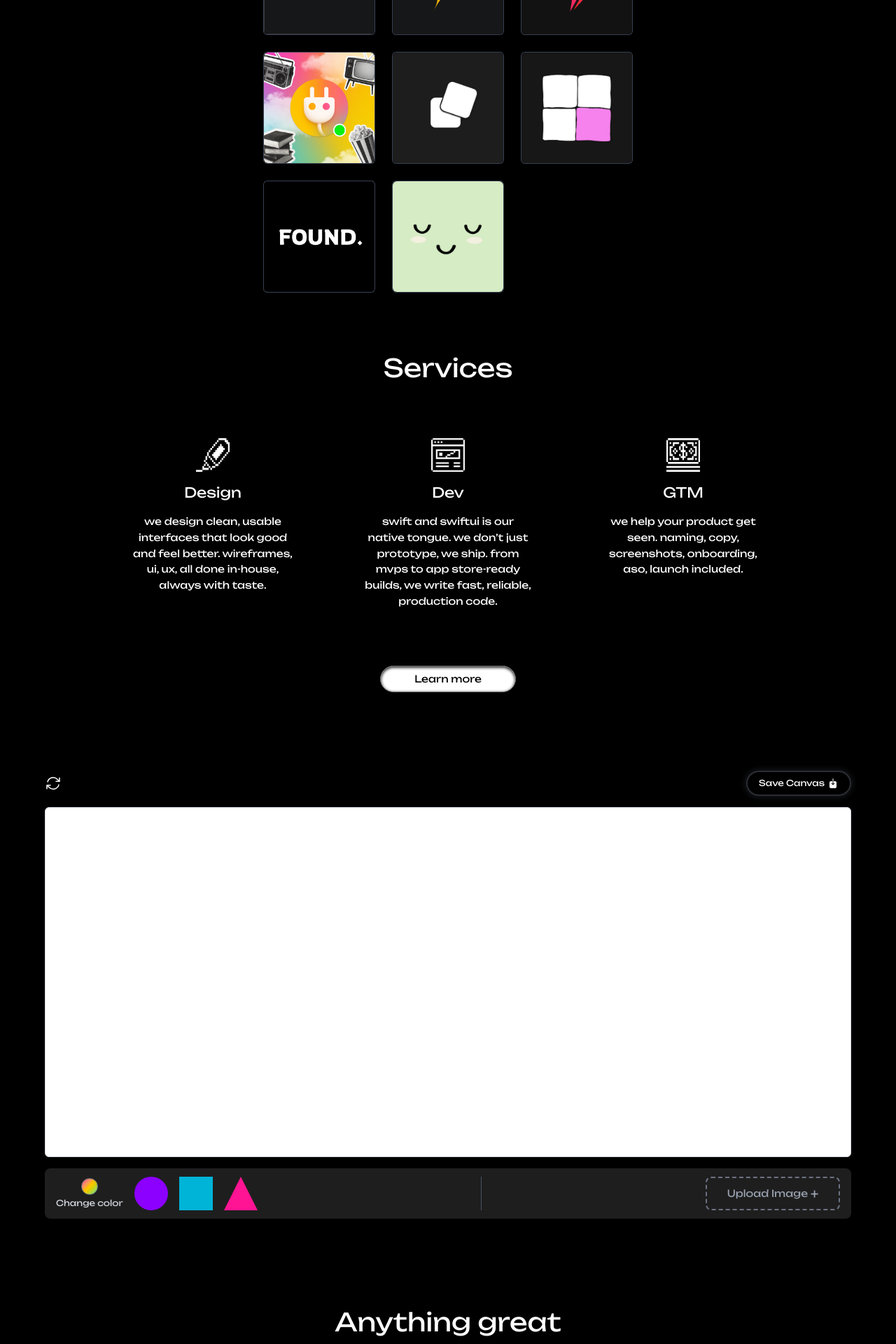
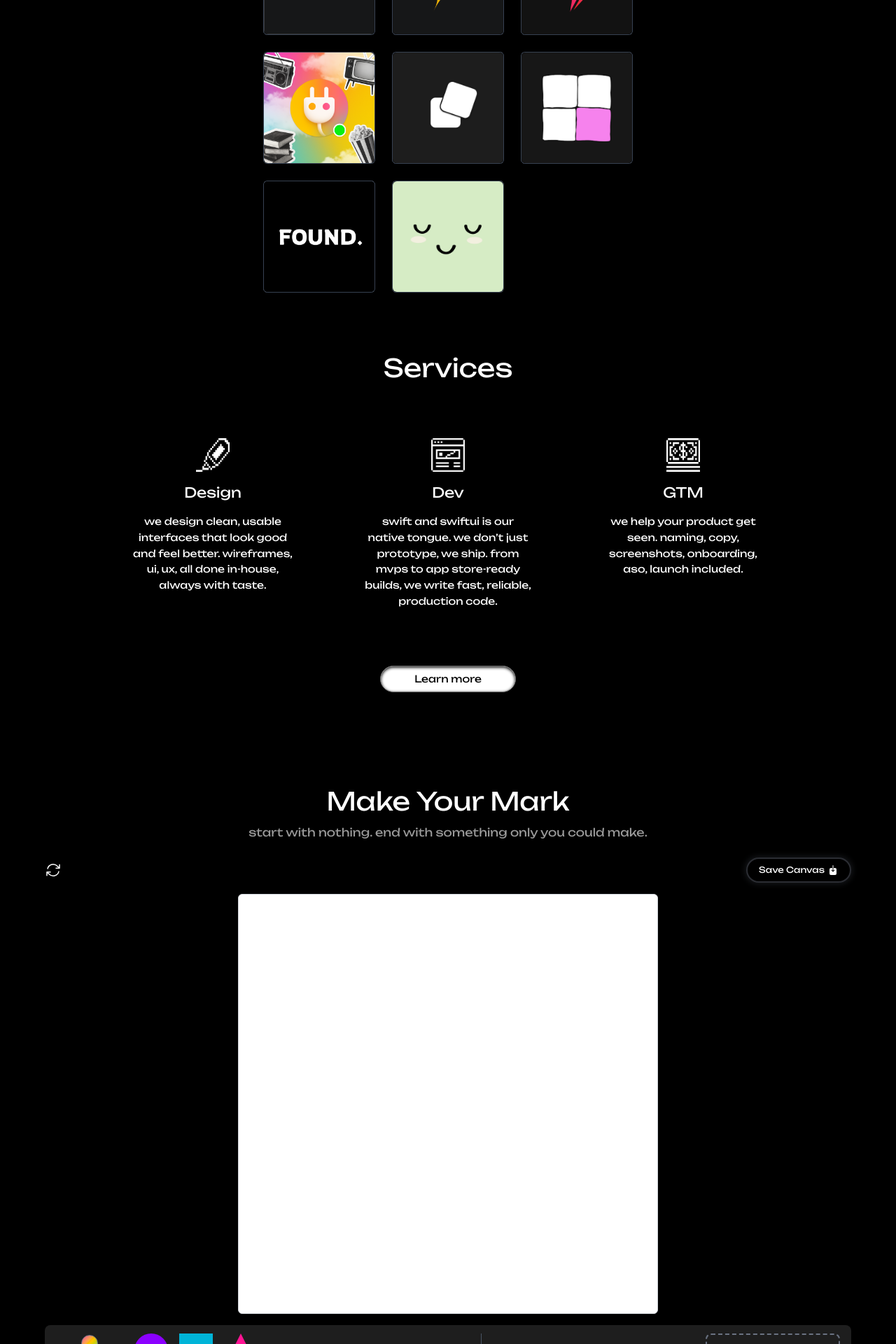
Before and after one commit to blankcanvasdesignco/Blank-Canvas-Website, a React (Vite) app: page /#/ in a window 1280 px wide. Shown: the part 880-2800 px from the top of the page at 70% size. Built offline with nearby package versions, Linux system fonts and the light colour scheme.

Commit message:
canvas square always

```diff
--- a/src/components/CanvasEditor.jsx
+++ b/src/components/CanvasEditor.jsx
@@ -235,7 +235,21 @@ export default function CanvasEditor() {
         ref={canvasRef}
         onDrop={handleDrop}
         onDragOver={handleDragOver}
-        className="relative w-full h-[500px] border border-[#D1D5DB] bg-white rounded-md shadow-md overflow-hidden"
+        className="
+          relative
+          mx-auto
+          w-full
+          max-w-[90vw]
+          sm:max-w-[400px]
+          md:max-w-[500px]
+          lg:max-w-[600px]
+          aspect-square
+          border border-[#D1D5DB]
+          bg-white
+          rounded-md
+          shadow-md
+          overflow-hidden
+        "
       >
         {canvasItems.map((item) => (
           <div
--- a/src/components/Navbar.jsx
+++ b/src/components/Navbar.jsx
@@ -9,9 +9,12 @@ const Navbar = () => {
   const [isOpen, setIsOpen] = useState(false);
 
   const handleScrollNavigation = (targetId) => {
-    setIsOpen(false); // Close menu when navigating
+    setIsOpen(false);
     if (location.pathname === "/") {
-      document.getElementById(targetId)?.scrollIntoView({ behavior: "smooth" });
+      const el = document.getElementById(targetId);
+      if (el) {
+        el.scrollIntoView({ behavior: "smooth" });
+      }
     } else {
       navigate("/", { state: { scrollTo: targetId } });
     }
--- a/src/pages/Homepage.jsx
+++ b/src/pages/Homepage.jsx
@@ -31,24 +31,24 @@ import DotTracker from "../components/DotTracker";
 const tiles = [
   {
     icon: icon1,
-    name: "PANOSLICE",
-    desc: "Instagram collages",
+    name: "panoslice",
+    desc: "instagram collages",
     rating: "⭐️4.7 (2,000)",
     cta: "download",
     link: "https://apps.apple.com/us/app/panoslice-carousel-splitter/id1592547810",
   },
   {
     icon: icon2,
-    name: "LEK",
-    desc: "Linkedin Growth Tool",
+    name: "lek",
+    desc: "linkedin growth tool",
     rating: "⭐️4.6 (100)",
     cta: "download",
     link: "https://apps.apple.com/us/app/grow-your-linkedin-lek-ai/id6702005680",
   },
   {
     icon: icon3,
-    name: "Rene",
-    desc: "Make cute collages",
+    name: "rene",
+    desc: "make cute collages",
     rating: "⭐️4.8 (50)",
     cta: "download",
     link: "https://apps.apple.com/us/app/rene-collage-vhs-ai-maker/id6744745951",
@@ -56,38 +56,38 @@ const tiles = [
   {
     icon: icon4,
     name: "cr8r.ai",
-    desc: "AI Image Generation",
+    desc: "AI image generation",
     rating: "",
     cta: "create",
     link: "https://cr8r.ai", // assuming web link
   },
   {
     icon: icon5,
-    name: "Lono",
-    desc: "Viral Reel Templates",
+    name: "lono",
+    desc: "viral reel templates",
     rating: "⭐️4.8 (500)",
     cta: "download",
     link: "https://apps.apple.com/us/app/lono-reels-templates-maker/id1632742723",
   },
   {
     icon: icon6,
-    name: "Tawk2",
-    desc: "Relationship building",
+    name: "tawk2",
+    desc: "relationship building",
     rating: "⭐️4.8 (10)",
     cta: "download",
     link: "https://apps.apple.com/us/app/tawk2-conversation-starters/id6738306118",
   },
   {
     icon: icon7,
-    name: "Plugged",
-    desc: "Find mood twins",
+    name: "plugged",
+    desc: "find mood twins",
     rating: "⭐️5 (10)",
     cta: "download",
     link: "https://apps.apple.com/us/app/plugged-find-mood-twins/id6469296074",
   },
   {
     icon: icon8,
-    name: "Swipekit",
+    name: "swipekit",
     desc: "AI UGC slideshows",
     rating: "⭐️5 (10)",
     cta: "download",
@@ -95,23 +95,23 @@ const tiles = [
   },
   {
     icon: icon9,
-    name: "Mural",
-    desc: "Instagram Grid & Carousel",
+    name: "mural",
+    desc: "instagram grid & carousel",
     rating: "⭐️4.7 (100)",
     cta: "download",
     link: "https://apps.apple.com/us/app/mural-carousel-grid-maker/id6736945077",
   },
   {
     icon: icon10,
-    name: "Found",
-    desc: "Social grid app",
+    name: "found",
+    desc: "social grid app",
     rating: "⭐️4.7 (10)",
     cta: "download",
     link: "https://apps.apple.com/us/app/found-social-grid-app/id6746697939",
   },
   {
     icon: icon11,
-    name: "Parent101",
+    name: "parent101",
     desc: "AI copilot for parents",
     rating: "⭐️4.7 (10)",
     cta: "download",
@@ -122,6 +122,7 @@ const tiles = [
 const Homepage = () => {
   const canvasRef = useRef(null);
   const navigate = useNavigate();
+  const location = useLocation();
 
   useEffect(() => {
     if (location.state?.scrollTo) {
@@ -129,7 +130,12 @@ const Homepage = () => {
       if (el) {
         setTimeout(() => {
           el.scrollIntoView({ behavior: "smooth" });
-        }, 500); // small delay ensures DOM is ready
+          window.history.replaceState(
+            { ...location.state, scrollTo: undefined },
+            "",
+            window.location.pathname + window.location.search
+          );
+        }, 500);
       }
     }
   }, [location.state]);
@@ -231,7 +237,7 @@ const Homepage = () => {
         <div className="bg-black text-white">
           <div className="flex flex-col items-center pt-10 pb-2 space-y-3">
             <h2 className="text-center text-4xl">Things we've shipped</h2>
-            <p className="text-gray-400">drag, discover and download</p>
+            <p className="opacity-60">drag, discover and download</p>
           </div>
           <div
             id="portfolio_container"
@@ -250,11 +256,9 @@ const Homepage = () => {
                       alt={`Portfolio icon ${i + 1}`}
                     />
                   </div>
-                  <div className="absolute opacity-[0.9] border border-[#6b7280] border-dashed rounded-md inset-0 flex flex-col items-center justify-center text-center p-4 space-y-1 pointer-events-none">
+                  <div className="absolute border border-[#6b7280] border-dashed rounded-md inset-0 flex flex-col items-center justify-center text-center p-4 space-y-1 pointer-events-none">
                     {/* App Name */}
-                    <p className="text-[10px] sm:text-xs font-semibold">
-                      {item.name}
-                    </p>
+                    <p className="text-[12px] sm:text-[14px]">{item.name}</p>
 
                     {/* Description */}
                     <p className="text-[8px] sm:text-[10px]">{item.desc}</p>
@@ -270,7 +274,7 @@ const Homepage = () => {
                         window.open(item.link, "_blank", "noopener,noreferrer")
                       }
                       rel="noopener noreferrer"
-                      className="cursor-pointer text-[8px] sm:text-[10px] underline pointer-events-auto"
+                      className="cursor-pointer text-[10px] sm:text-[12px] opacity-[0.6] underline pointer-events-auto"
                     >
                       ↪ {item.cta}
                     </p>
@@ -337,6 +341,12 @@ const Homepage = () => {
         data-dot-shape="circle"
         className="bg-black text-white p-12 font-unbounded"
       >
+        <div className="flex flex-col items-center pt-10 pb-2 space-y-3">
+          <h2 className="text-center text-4xl">Make Your Mark</h2>
+          <p className="opacity-60">
+            start with nothing. end with something only you could make.
+          </p>
+        </div>
         <CanvasEditor />
       </section>
 
```
